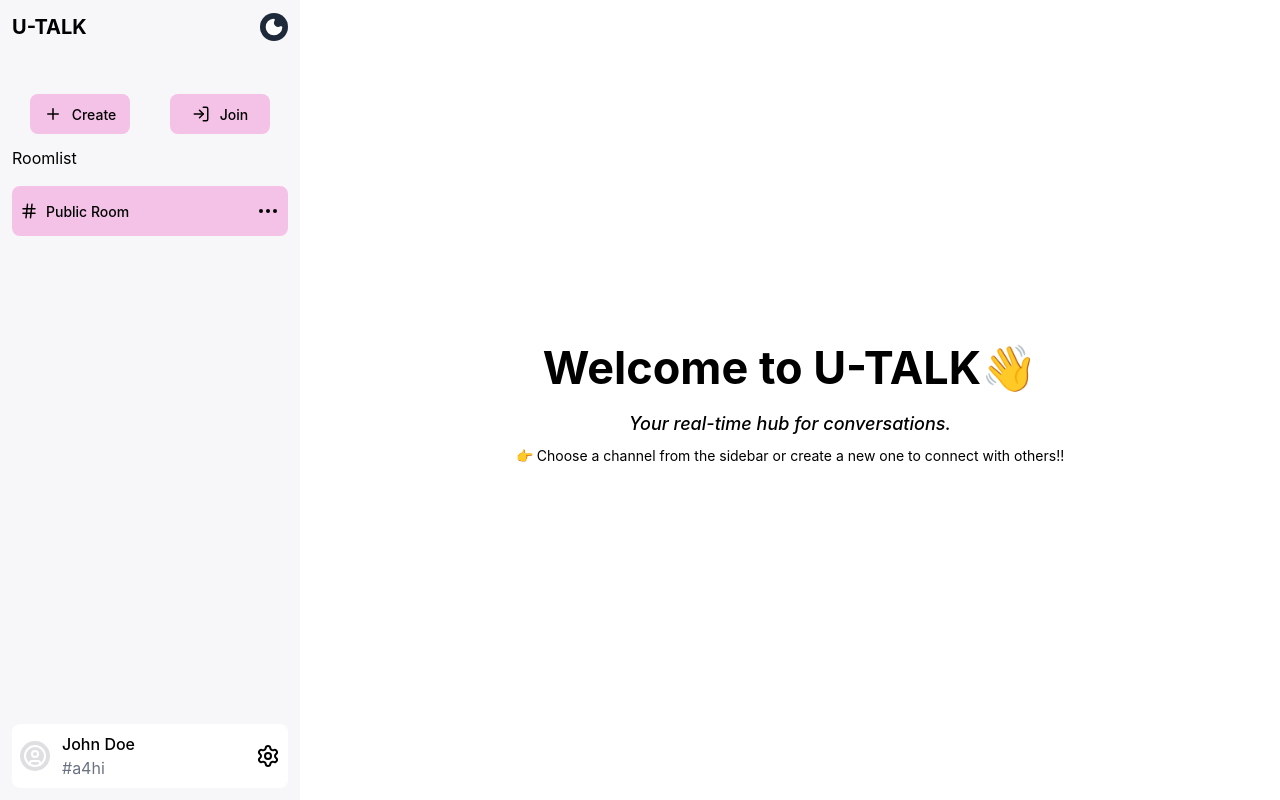
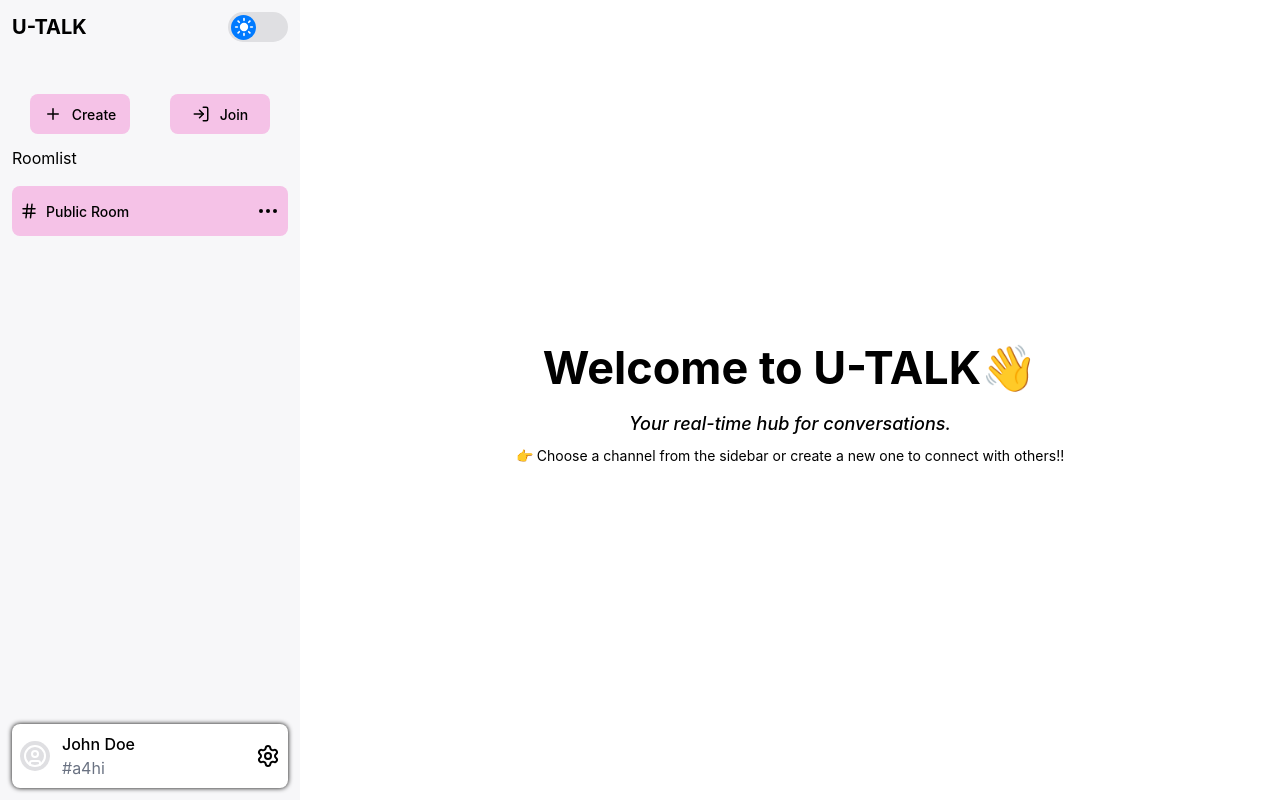
Before and after one commit to Zer0-Gravity/mini-react-project, a React (Vite) app in the folder chat-app/chat-ui/: page / in a window 1280 px wide. Built offline with nearby package versions, Linux system fonts and the light colour scheme; no server answers.

Commit message:
feat: Change the theme ui button into slider button
- Add new component slider theme

```diff
--- a/chat-app/chat-ui/src/components/EmptyState.tsx
+++ b/chat-app/chat-ui/src/components/EmptyState.tsx
@@ -1,6 +1,6 @@
 function EmptyState() {
     return (
-        <main className="bg-main-chat h-full w-full flex items-center justify-center">
+        <main className="bg-main-chat h-full w-full flex items-center justify-center p-10">
             <img src="/" alt="" />
             <section className="flex flex-col items-center text-primary-text space-y-2">
                 <h1 className="font-bold text-[45px] ">Welcome to U-TALK👋 </h1>
--- a/chat-app/chat-ui/src/components/Sidebar.tsx
+++ b/chat-app/chat-ui/src/components/Sidebar.tsx
@@ -1,22 +1,20 @@
 import {
     Hash,
     LogIn,
-    Moon,
     MoreHorizontal,
     Plus,
     Settings,
-    Sun,
     UserCircle,
 } from "lucide-react";
 
 import { Link, useNavigate } from "react-router";
-import { useModal, useRoom, useTheme } from "../store";
+import { useModal, useRoom } from "../store";
+import SliderTheme from "./SliderTheme";
 
 function Sidebar() {
     const navigate = useNavigate();
     const { roomList } = useRoom();
     const { openModal } = useModal();
-    const { isDark, toggleTheme } = useTheme();
 
     return (
         <main className="bg-sidebar h-full p-3 flex gap-3 flex-col">
@@ -24,16 +22,7 @@ function Sidebar() {
                 <h1 className="font-bold text-[20px] flex-1 text-primary-text">
                     U-TALK
                 </h1>
-                <button
-                    className={`rounded-full p-1 ${isDark ? "bg-gray-50" : "bg-gray-800"} `}
-                    onClick={toggleTheme}
-                >
-                    {isDark ? (
-                        <Sun size={20} fill="black" />
-                    ) : (
-                        <Moon size={20} fill="white" color="white" />
-                    )}
-                </button>
+                <SliderTheme />
             </div>
 
             <section className="flex gap-10 justify-center">
@@ -77,7 +66,7 @@ function Sidebar() {
             </section>
 
             {/* Account section */}
-            <section className="flex justify-between text-primary-text bg-main-chat items-center p-2 rounded-lg">
+            <section className="flex justify-between text-primary-text bg-main-chat items-center p-2 rounded-lg shadow-[0_0_5px_rgba(0,0,0.1)]">
                 <div className="flex gap-3 items-center">
                     <div className="bg-message-input w-7.5 h-7.5 grid place-items-center rounded-full text-secondary-text">
                         <UserCircle />
--- /dev/null
+++ b/chat-app/chat-ui/src/components/SliderTheme.tsx
@@ -0,0 +1,20 @@
+import { Moon, Sun } from "lucide-react";
+import { useTheme } from "../store";
+
+function SliderTheme() {
+    const { toggleTheme, isDark } = useTheme();
+
+    return (
+        <label className="switch">
+            <input type="checkbox" checked={isDark} onChange={toggleTheme} />
+            <span className="slider-box">
+                <span className="slider-ball">
+                    <Moon className="moon" />
+                    <Sun className="sun" />
+                </span>
+            </span>
+        </label>
+    );
+}
+
+export default SliderTheme;
--- a/chat-app/chat-ui/src/index.css
+++ b/chat-app/chat-ui/src/index.css
@@ -135,3 +135,79 @@
         }
     }
 }
+
+.switch {
+    position: relative;
+    display: inline-block;
+    width: 60px;
+    height: 30px;
+
+    input {
+        opacity: 0;
+        height: 0;
+        width: 0;
+    }
+
+    input:checked + .slider-box {
+        background-color: #181825;
+    }
+    input:checked + .slider-box .slider-ball {
+        transform: translateX(29px);
+
+        .moon {
+            opacity: 1;
+            height: 20px;
+            width: 20px;
+            fill: white;
+            stroke: white;
+        }
+
+        .sun {
+            opacity: 0;
+            height: 0;
+            width: 0;
+        }
+    }
+
+    .slider-box {
+        position: absolute;
+        background-color: #dfdfe2;
+        inset: 0;
+        width: 100%;
+        height: 100%;
+        border-radius: 50px;
+        transition: 0.4s;
+        display: flex;
+        padding: 0 3px;
+        box-sizing: border-box;
+        align-items: center;
+
+        .slider-ball {
+            width: 25px;
+            height: 25px;
+
+            background-color: #007aff;
+            border-radius: 100%;
+            transition: 0.4s;
+            display: flex;
+            align-items: center;
+            justify-content: center;
+
+            .moon {
+                opacity: 0;
+                height: 0;
+                width: 0;
+                transition: 0.4s;
+            }
+
+            .sun {
+                opacity: 1;
+                height: 20px;
+                width: 20px;
+                transition: 0.4s;
+                fill: white;
+                stroke: white;
+            }
+        }
+    }
+}
```
